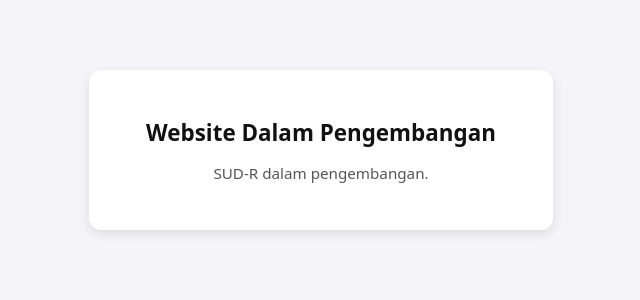
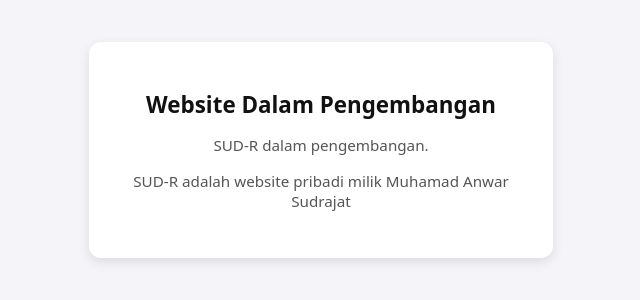
Before and after one commit to anwarsudrajat/SUD-R, a plain HTML site: page index.html in a window 1280 px wide. Shown: the part 250-550 px from the top of the page, without its empty margins (319-959 px from the left). Drawn offline with Linux system fonts and the light colour scheme.

Commit message:
Update index.html
Add text "SUD-R adalah website pribadi..." at the bottom of paragraph

```diff
--- a/index.html
+++ b/index.html
@@ -15,6 +15,7 @@
   <div class="card">
     <h1>Website Dalam Pengembangan</h1>
     <p>SUD-R dalam pengembangan.</p>
+    <p style="text-size: 10px">SUD-R adalah website pribadi milik Muhamad Anwar Sudrajat</p>
   </div>
 </body>
 </html>
```
